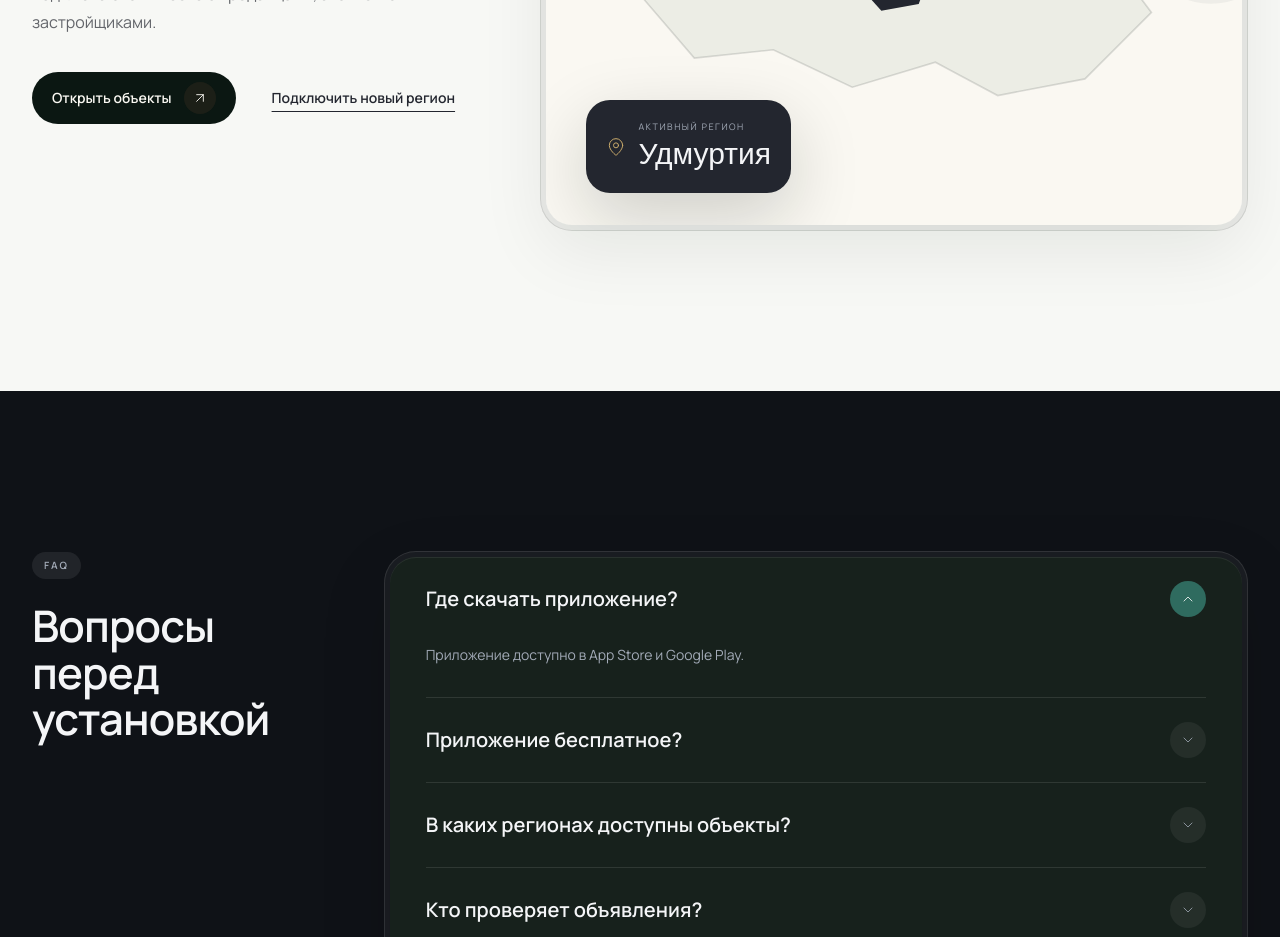
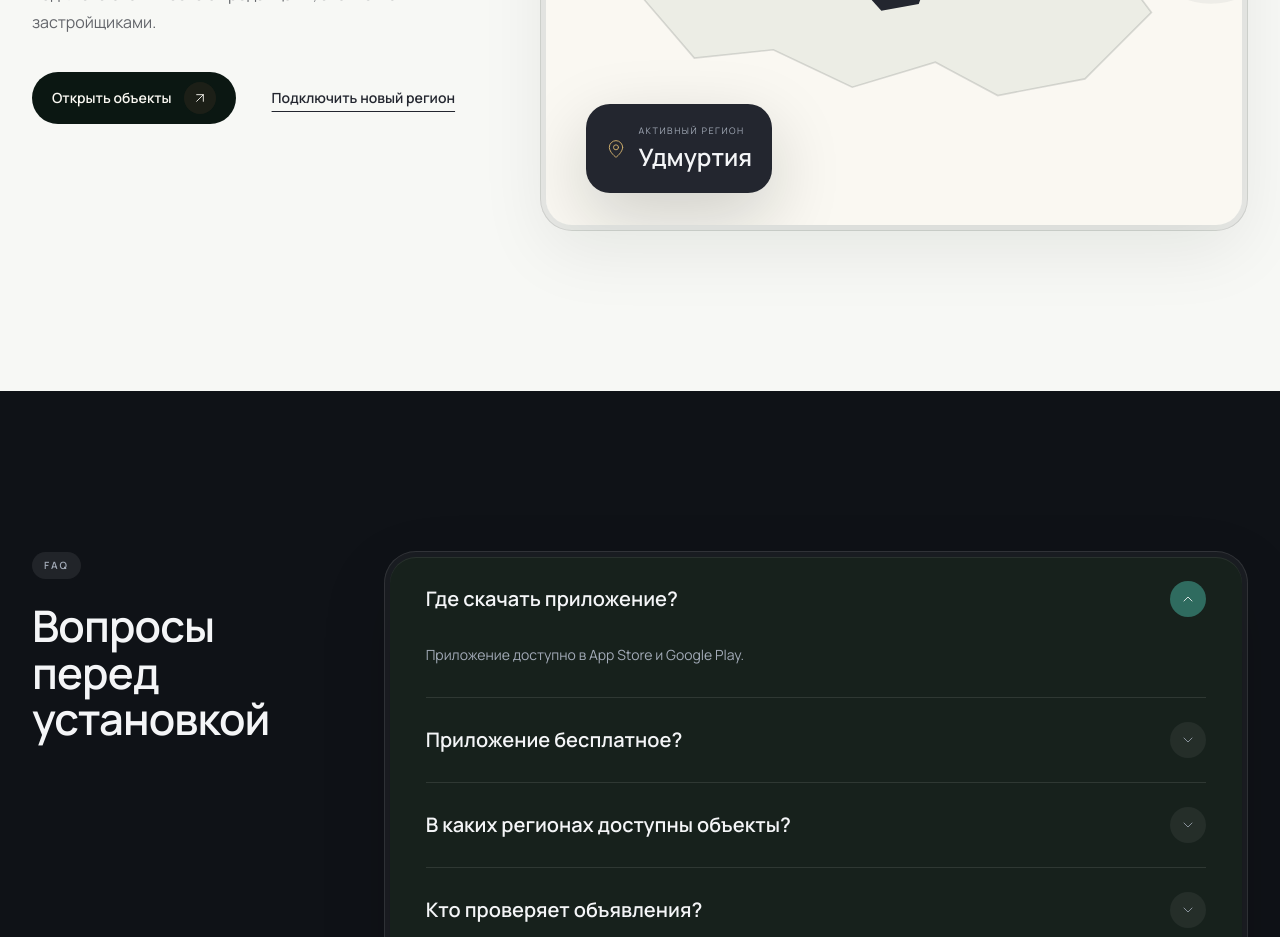
Before and after one commit to BahamaMama977/basteestate, a Next.js app in the folder project/: page / in a window 1280 px wide. Shown: the part 6740-7677 px from the top of the page. Built offline with nearby package versions, Linux system fonts and the light colour scheme.

Commit message:
fix(home): «Удмуртия» в карточке региона — гротеском

```diff
--- a/project/src/components/home/HomePage.tsx
+++ b/project/src/components/home/HomePage.tsx
@@ -77,7 +77,7 @@ function GeographySection() {
                   <MapPin className="h-5 w-5 text-app-gold" strokeWidth={1.2} />
                   <div>
                     <p className="text-[9px] uppercase tracking-[0.17em] text-app-dark-caption">Активный регион</p>
-                    <p className="mt-1 font-display text-3xl">Удмуртия</p>
+                    <p className="mt-1 font-heading text-2xl font-semibold">Удмуртия</p>
                   </div>
                 </div>
               </div>
```
